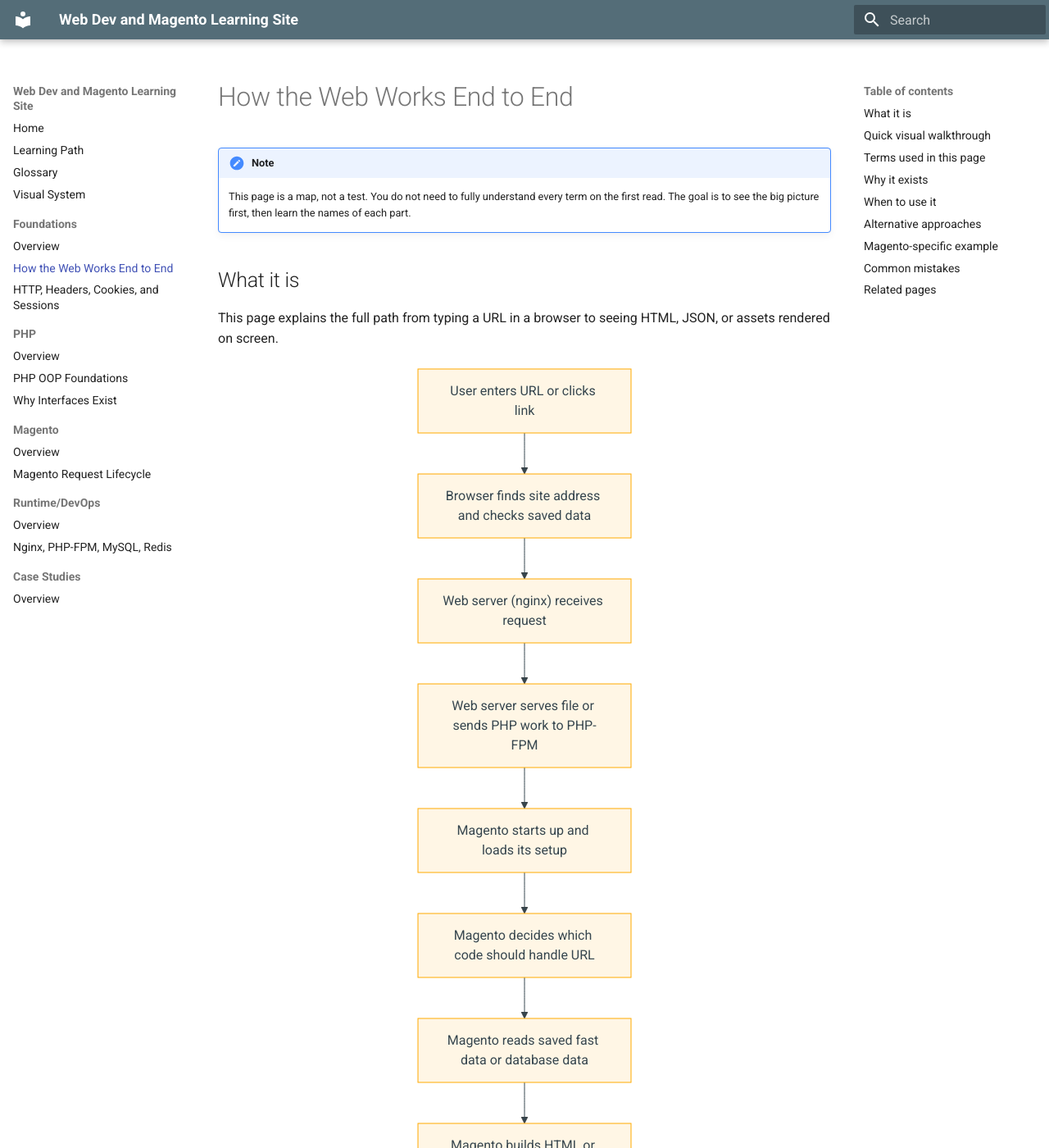
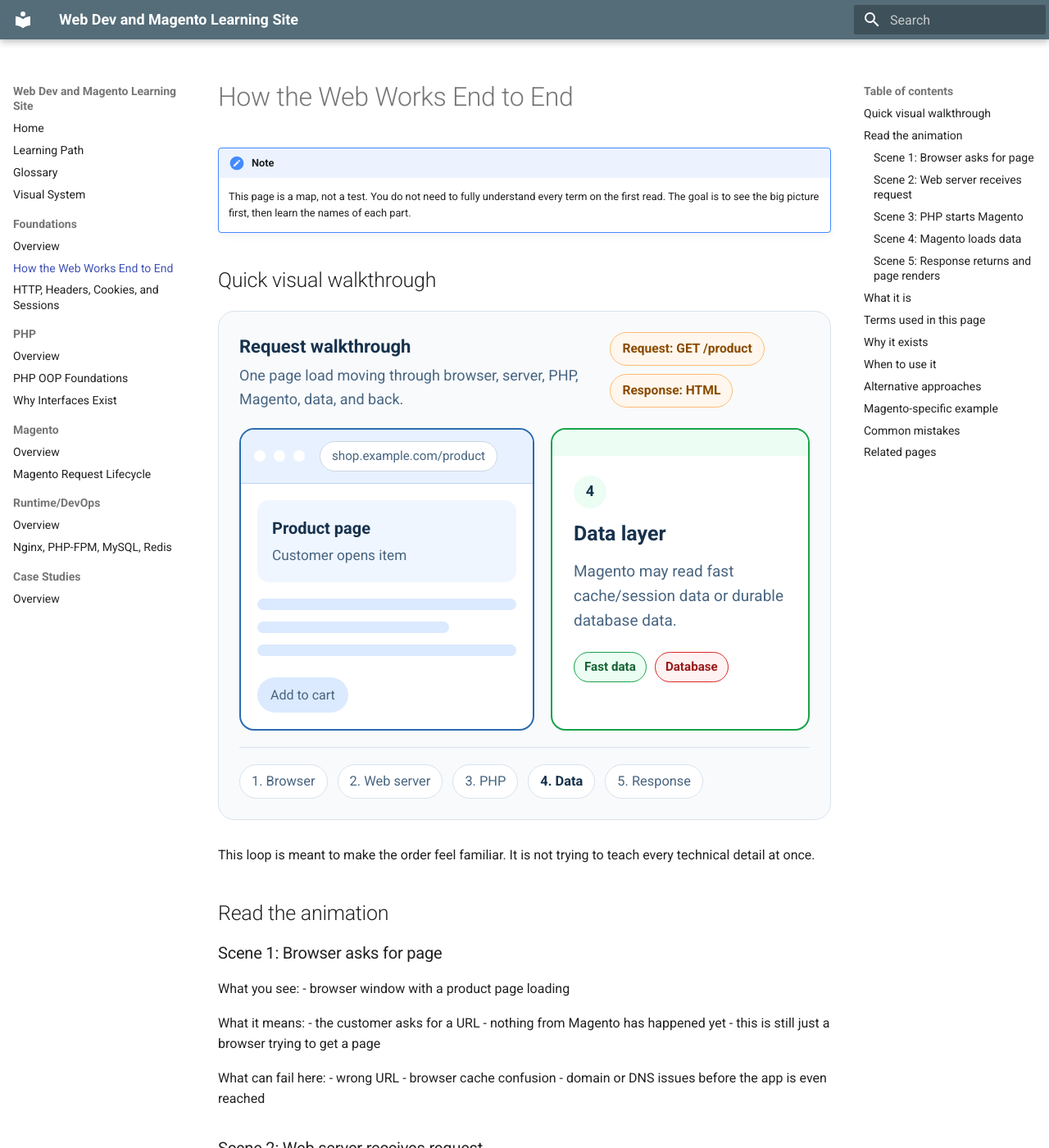
Before and after one commit to jambardnishvili/web-dev-magento-learning, an MkDocs documentation site: the page built from docs/01-web-foundations/how-the-web-works-end-to-end.md, in a window 1280 px wide and 1400 px high. Shown: the whole window at 82% size. Built offline with MkDocs 1.6.1 and Material for MkDocs 9.7.7, drawn with Linux system fonts in a browser that asks for light colours; some of the changed text lies outside the part shown.

Commit message:
Rewrite first lesson around visual scenes

````diff
--- a/docs/01-web-foundations/how-the-web-works-end-to-end.md
+++ b/docs/01-web-foundations/how-the-web-works-end-to-end.md
@@ -2,26 +2,6 @@
 
 !!! note
     This page is a map, not a test. You do not need to fully understand every term on the first read. The goal is to see the big picture first, then learn the names of each part.
-
-## What it is
-
-This page explains the full path from typing a URL in a browser to seeing HTML, JSON, or assets rendered on screen.
-
-```mermaid
-flowchart TB
-    A["User enters URL or clicks link"]
-    B["Browser finds site address and checks saved data"]
-    C["Web server (nginx) receives request"]
-    D["Web server serves file or sends PHP work to PHP-FPM"]
-    E["Magento starts up and loads its setup"]
-    F["Magento decides which code should handle URL"]
-    G["Magento reads saved fast data or database data"]
-    H["Magento builds HTML or JSON response"]
-    I["Web server returns response"]
-    J["Browser parses assets and renders page"]
-
-    A --> B --> C --> D --> E --> F --> G --> H --> I --> J
-```
 
 ## Quick visual walkthrough
 
@@ -112,16 +92,114 @@ flowchart TB
     </div>
   </div>
 
-  <div class="request-explainer__steps">
-    <div class="step-1">1. Browser asks for page</div>
-    <div class="step-2">2. Web server receives request</div>
-    <div class="step-3">3. PHP starts Magento</div>
-    <div class="step-4">4. Magento loads needed data</div>
-    <div class="step-5">5. Response returns and page renders</div>
+  <div class="request-explainer__timeline">
+    <span class="step-1">1. Browser</span>
+    <span class="step-2">2. Web server</span>
+    <span class="step-3">3. PHP</span>
+    <span class="step-4">4. Data</span>
+    <span class="step-5">5. Response</span>
   </div>
 </div>
 
 This loop is meant to make the order feel familiar. It is not trying to teach every technical detail at once.
+
+## Read the animation
+
+### Scene 1: Browser asks for page
+
+What you see:
+- browser window with a product page loading
+
+What it means:
+- the customer asks for a URL
+- nothing from Magento has happened yet
+- this is still just a browser trying to get a page
+
+What can fail here:
+- wrong URL
+- browser cache confusion
+- domain or DNS issues before the app is even reached
+
+### Scene 2: Web server receives request
+
+What you see:
+- first active card becomes `Web server`
+
+What it means:
+- the request reaches nginx first
+- nginx may serve static files directly
+- if PHP is needed, nginx forwards the work onward
+
+What can fail here:
+- bad server config
+- missing static assets
+- request never reaching PHP
+
+### Scene 3: PHP starts Magento
+
+What you see:
+- active card changes to `PHP`
+
+What it means:
+- PHP-FPM runs PHP code
+- Magento starts up and loads what it needs to handle the request
+- this is where framework bootstrapping begins
+
+What can fail here:
+- PHP worker errors
+- fatal exceptions during startup
+- environment/config problems before business logic runs
+
+### Scene 4: Magento loads data
+
+What you see:
+- active card changes to `Magento app`, then `Data layer`
+
+What it means:
+- Magento decides which code should handle the URL
+- it may load cache, session, product, customer, or other stored data
+- this is where request handling becomes actual application behavior
+
+What can fail here:
+- wrong route
+- broken business logic
+- stale cache
+- bad database reads
+
+### Scene 5: Response returns and page renders
+
+What you see:
+- active card changes to `Response`
+- browser page changes from loading state to rendered state
+
+What it means:
+- Magento sends HTML back
+- browser receives it, applies CSS and JavaScript, and shows the final page
+
+What can fail here:
+- broken HTML
+- frontend JavaScript issues
+- page data correct but rendering wrong in browser
+
+## What it is
+
+This page explains the full path from typing a URL in a browser to seeing HTML, JSON, or assets rendered on screen.
+
+```mermaid
+flowchart TB
+    A["User enters URL or clicks link"]
+    B["Browser finds site address and checks saved data"]
+    C["Web server (nginx) receives request"]
+    D["Web server serves file or sends PHP work to PHP-FPM"]
+    E["Magento starts up and loads its setup"]
+    F["Magento decides which code should handle URL"]
+    G["Magento reads saved fast data or database data"]
+    H["Magento builds HTML or JSON response"]
+    I["Web server returns response"]
+    J["Browser parses assets and renders page"]
+
+    A --> B --> C --> D --> E --> F --> G --> H --> I --> J
+```
 
 ## Terms used in this page
 
--- a/docs/stylesheets/extra.css
+++ b/docs/stylesheets/extra.css
@@ -326,37 +326,41 @@
   color: #991b1b;
 }
 
-.md-typeset .request-explainer__steps {
+.md-typeset .request-explainer__timeline {
   border-top: 1px solid #d9e2ec;
-  display: grid;
+  display: flex;
   gap: 0.6rem;
-  grid-template-columns: repeat(5, 1fr);
+  flex-wrap: wrap;
   margin-top: 1rem;
   padding-top: 1rem;
 }
 
-.md-typeset .request-explainer__steps div {
+.md-typeset .request-explainer__timeline span {
+  background: #ffffff;
+  border: 1px solid #d9e2ec;
+  border-radius: 999px;
   color: #486581;
-  font-size: 0.84rem;
+  font-size: 0.82rem;
+  padding: 0.35rem 0.7rem;
 }
 
-.md-typeset .request-explainer__steps .step-1 {
+.md-typeset .request-explainer__timeline .step-1 {
   animation: step-1 10s infinite;
 }
 
-.md-typeset .request-explainer__steps .step-2 {
+.md-typeset .request-explainer__timeline .step-2 {
   animation: step-2 10s infinite;
 }
 
-.md-typeset .request-explainer__steps .step-3 {
+.md-typeset .request-explainer__timeline .step-3 {
   animation: step-3 10s infinite;
 }
 
-.md-typeset .request-explainer__steps .step-4 {
+.md-typeset .request-explainer__timeline .step-4 {
   animation: step-4 10s infinite;
 }
 
-.md-typeset .request-explainer__steps .step-5 {
+.md-typeset .request-explainer__timeline .step-5 {
   animation: step-5 10s infinite;
 }
 
@@ -419,10 +423,6 @@
   .md-typeset .request-explainer__active-card {
     min-height: 220px;
   }
-
-  .md-typeset .request-explainer__steps {
-    grid-template-columns: 1fr;
-  }
 }
 
 @media (max-width: 760px) {
````
